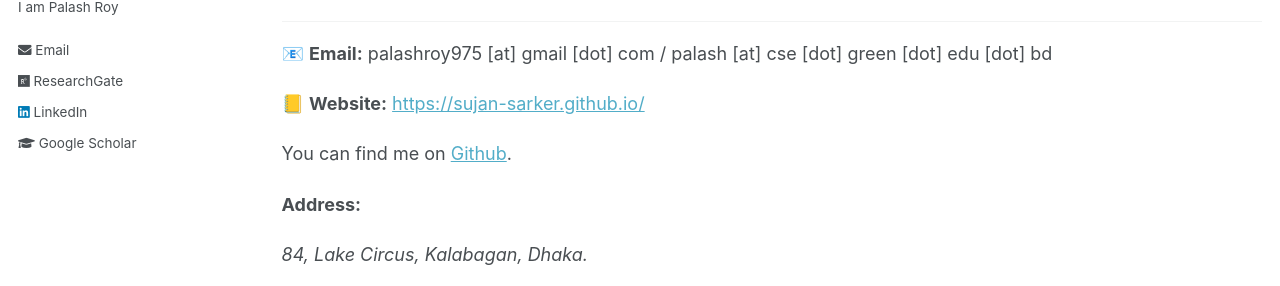
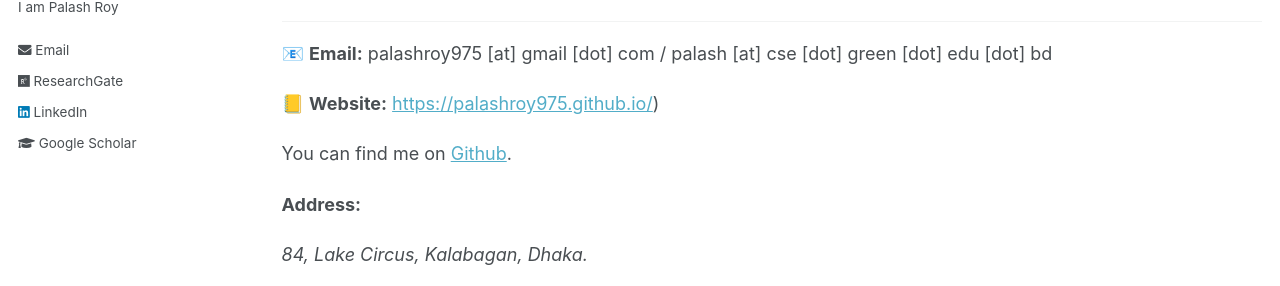
Before and after one commit to PalashRoy975/PalashRoy975.github.io, a Jekyll site: the page built from _pages/cv.md, in a window 1280 px wide and 900 px high, scrolled down 566 px. Shown: the part 296-582 px from the top of the window. Built offline with Jekyll 4.4.1, drawn with Linux system fonts in a browser that asks for light colours; part of the change alters nothing that is shown.

Commit message:
Update cv.md

```diff
--- a/_pages/cv.md
+++ b/_pages/cv.md
@@ -32,7 +32,7 @@ Green University of Bangladesh (GUB)<br />
 
 📧 **Email:** palashroy975 [at] gmail [dot] com / palash [at] cse [dot] green [dot] edu [dot] bd  <br />
 
-📒 **Website:** [https://sujan-sarker.github.io/](https://sujan-sarker.github.io/) <br />
+📒 **Website:** [https://palashroy975.github.io/](https://palashroy975.github.io/)) <br />
 
 You can find me on [Github](https://github.com/sujan-sarker).
 
```
